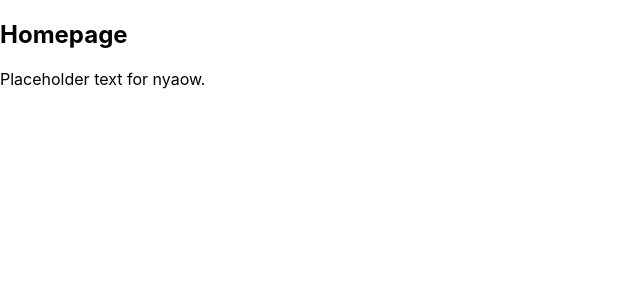
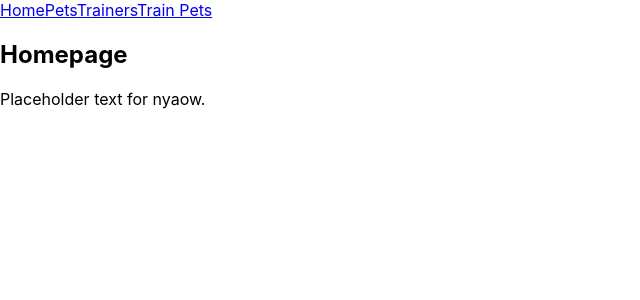
Before and after one commit to Lavinia225/pet-trainer-client, a React (Create React App) app: page / in a window 1280 px wide. Shown: the top 300 px of the page, without its empty margins (0-640 px from the left). Built offline with nearby package versions, Linux system fonts and the light colour scheme; no server answers.

Commit message:
Added first three navlinks and applied them to the homepage

```diff
--- a/src/components/App.js
+++ b/src/components/App.js
@@ -1,5 +1,6 @@
 import {Route, Switch} from "react-router-dom"
 import {useState, useEffect} from 'react'
+import NavBar from "./NavBar"
 
 function App() {
   const [trainers, setTrainers] = useState([])
@@ -22,7 +23,7 @@ console.log(pets)
 
   return (
     <div className="App">
-      {/*NavBar*/}
+      <NavBar />
       <Switch>
         <Route exact path="/">
           <h2 className="header">Homepage</h2>
--- a/src/components/NavBar.js
+++ b/src/components/NavBar.js
@@ -3,7 +3,10 @@ import {NavLink} from 'react-router-dom'
 function NavBar(){
     return(
         <nav>
-
+            <NavLink to="/">Home</NavLink>
+            <NavLink to="/pets">Pets</NavLink>
+            <NavLink to="/trainers">Trainers</NavLink>
+            <NavLink to="/train-pet">Train Pets</NavLink>
         </nav>
     )
 }
```
